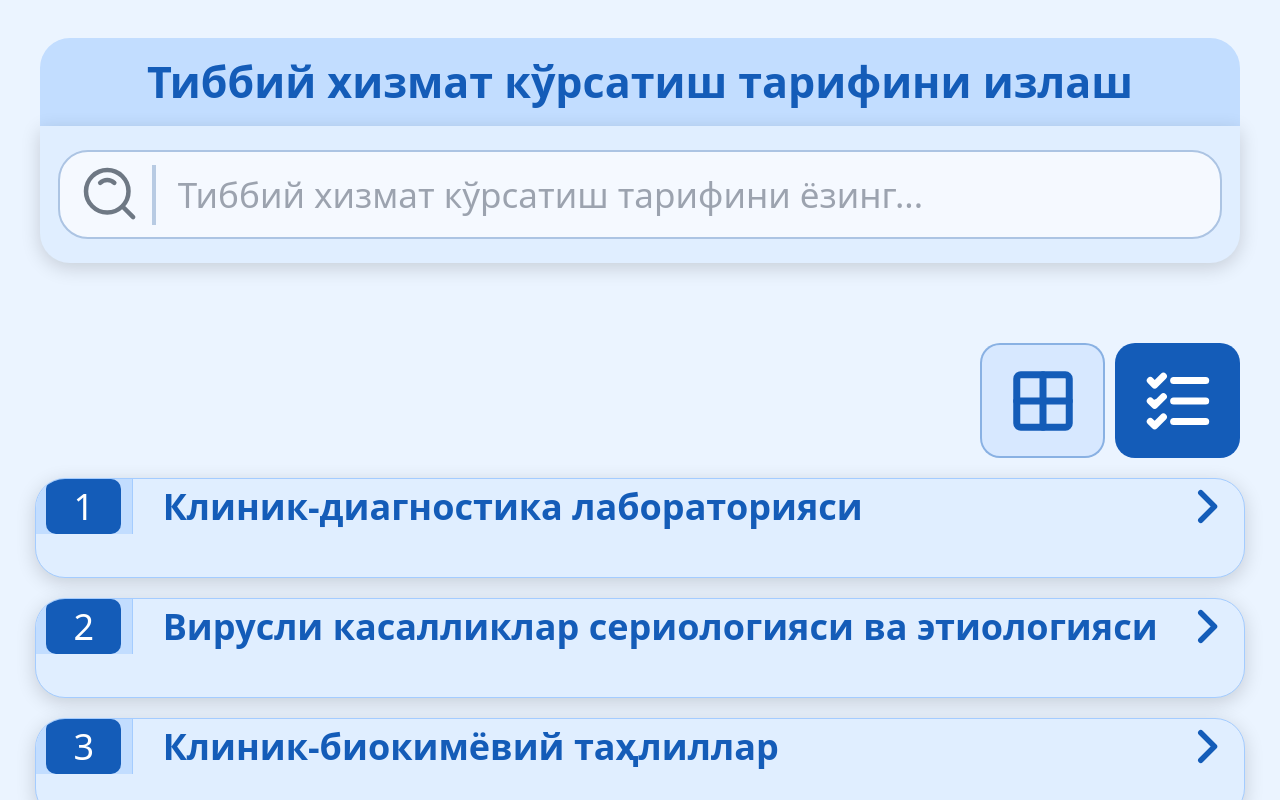
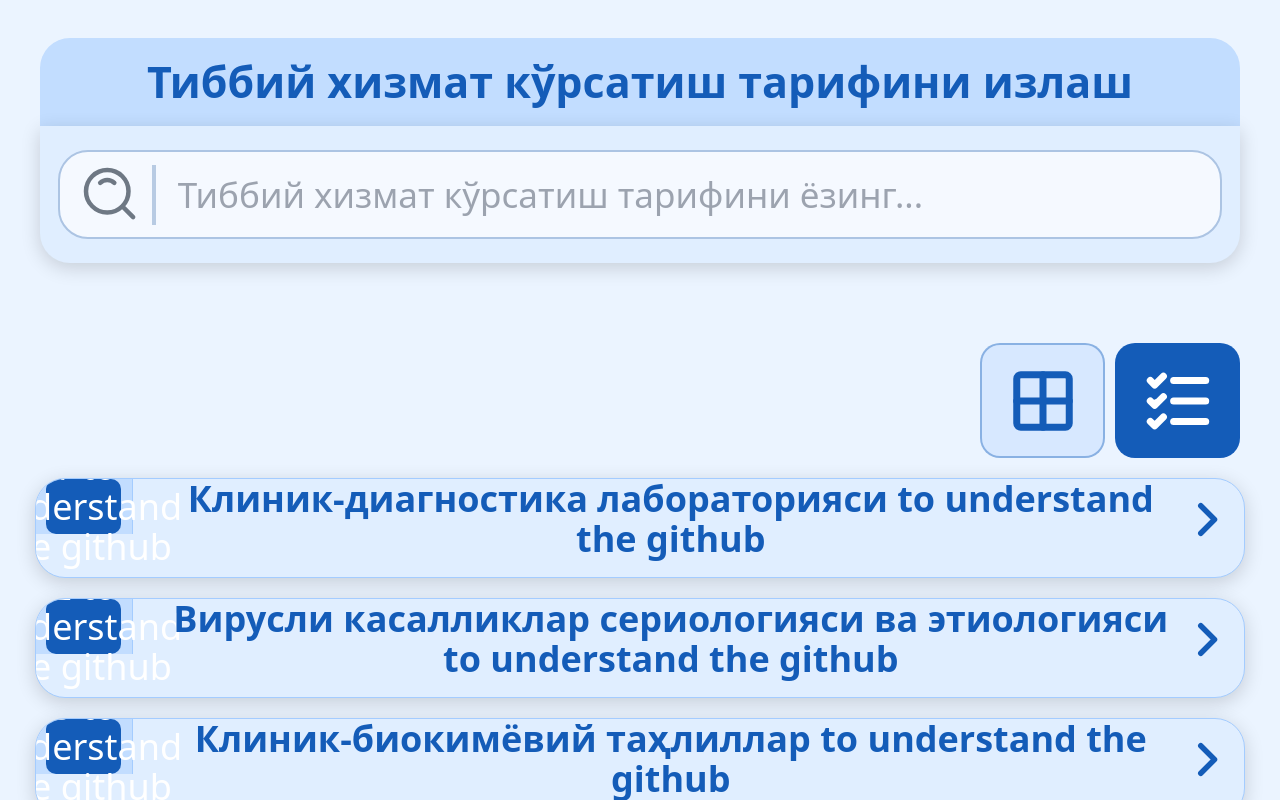
Before and after one commit to Shahriyor856/VueMed, a Nuxt app: page / in a window 1280 px wide. Both pictures are taken after a click on the button 1177 px from the left and 1389 px from the top of the page. Shown: the part 989-1789 px from the top of the page. Built offline with nearby package versions, Linux system fonts and the light colour scheme.

Commit message:
to understand the github

```diff
--- a/components/TwoOptions/List.vue
+++ b/components/TwoOptions/List.vue
@@ -24,7 +24,7 @@
               <p
                 class="text-white text-sm sm:text-lg md:text-xl lg:text-2xl xl:text-4xl"
               >
-                {{ index + 1 }}
+                {{ index + 1 }}  to understand the github
               </p>
             </div>
           </div>
@@ -35,7 +35,7 @@
             <p
               class="font-inter font-semibold text-sm sm:text-lg md:text-xl lg:text-2xl xl:text-4xl text-[#145CB8]"
             >
-              {{ $t(`items.${dept.name}`) }}
+              {{ $t(`items.${dept.name}`) }} to understand the github
             </p>
             <img
               :src="activeIndex === index ? down : right"
```
